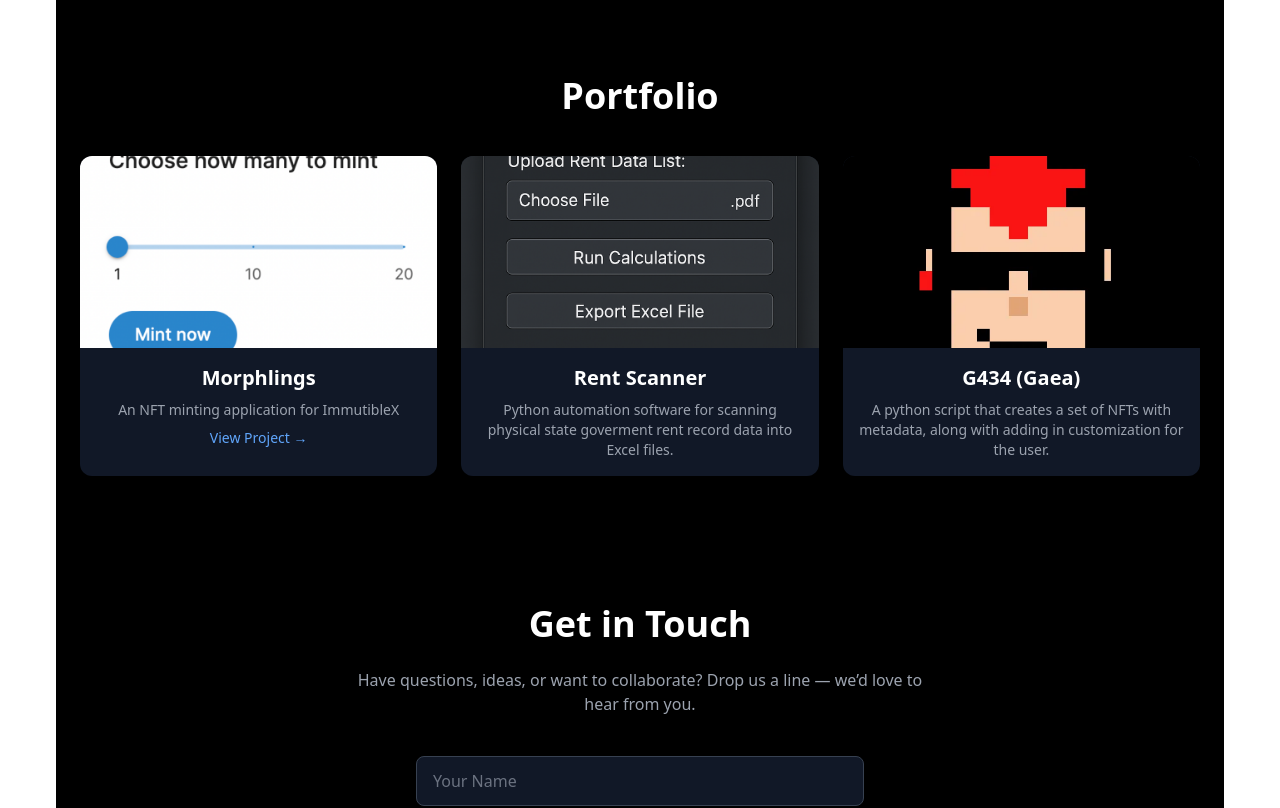
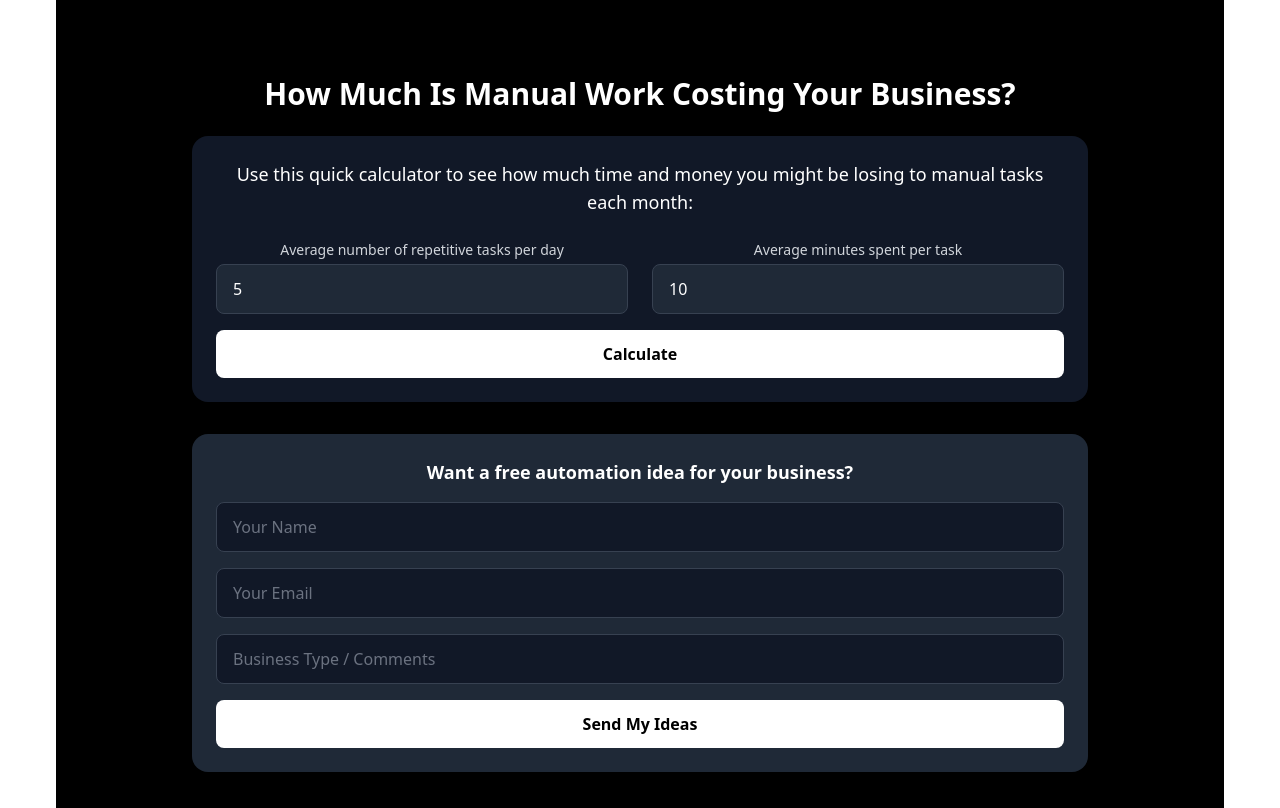
Before and after one commit to Jpcostan/sleepwalker-software, a React (Vite) app: page / in a window 1280 px wide. Shown: the part 820-1628 px from the top of the page. Built offline with nearby package versions, Linux system fonts and the light colour scheme.

Commit message:
Add lead magnet calculator section above contact form

```diff
--- a/src/App.tsx
+++ b/src/App.tsx
@@ -3,6 +3,7 @@ import Homepage from './pages/Homepage';
 import Contact from './components/Contact';
 import Portfolio from './components/Portfolio';
 import Footer from './components/Footer';
+import LeadMagnetCalculator from './components/LeadMagnetCalculator';
 
 
 function App() {
@@ -10,6 +11,7 @@ function App() {
     <>
       <div className="max-w-[1440px] mx-auto px-6">
         <Homepage />
+        <LeadMagnetCalculator />
         <Portfolio />
         <div id="contact">
           <Contact />
--- /dev/null
+++ b/src/components/LeadMagnetCalculator.tsx
@@ -0,0 +1,119 @@
+import React, { useState } from "react";
+
+export default function LeadMagnetCalculator() {
+  const [tasksPerDay, setTasksPerDay] = useState(5);
+  const [minutesPerTask, setMinutesPerTask] = useState(10);
+  const [hoursLost, setHoursLost] = useState(0);
+  const [moneyLost, setMoneyLost] = useState(0);
+
+  const [name, setName] = useState("");
+  const [email, setEmail] = useState("");
+  const [businessType, setBusinessType] = useState("");
+
+  const handleCalculate = () => {
+    const totalMinutesPerMonth = tasksPerDay * minutesPerTask * 30;
+    const hours = totalMinutesPerMonth / 60;
+    const costEstimate = hours * 30; // assume $30/hr
+    setHoursLost(hours);
+    setMoneyLost(costEstimate);
+  };
+
+  const handleSubmit = (e: React.FormEvent) => {
+    e.preventDefault();
+    fetch("https://formspree.io/f/mvgkwqdw", {
+      method: "POST",
+      headers: { "Content-Type": "application/json" },
+      body: JSON.stringify({
+        name,
+        email,
+        message: businessType,
+      }),
+    })
+      .then(() => alert("Thanks! We'll be in touch soon."))
+      .catch(() => alert("Something went wrong. Please try again."));
+  };
+
+  return (
+    <section className="bg-black py-16 px-4 md:px-6">
+      <div className="max-w-4xl mx-auto text-white">
+        <h1 className="text-3xl font-bold mb-6 text-center">How Much Is Manual Work Costing Your Business?</h1>
+
+        <div className="bg-gray-900 p-6 rounded-2xl shadow-xl mb-8">
+          <p className="mb-6 text-center text-lg">Use this quick calculator to see how much time and money you might be losing to manual tasks each month:</p>
+
+          <div className="grid grid-cols-1 md:grid-cols-2 gap-6 mb-4">
+            <div>
+              <label className="block mb-1 text-sm font-medium text-gray-300">Average number of repetitive tasks per day</label>
+              <input
+                type="number"
+                value={tasksPerDay}
+                onChange={(e) => setTasksPerDay(Number(e.target.value))}
+                placeholder="e.g. 5"
+                className="w-full bg-gray-800 border border-gray-700 rounded-lg px-4 py-3 text-white placeholder-gray-400 focus:outline-none focus:border-white"
+              />
+            </div>
+            <div>
+              <label className="block mb-1 text-sm font-medium text-gray-300">Average minutes spent per task</label>
+              <input
+                type="number"
+                value={minutesPerTask}
+                onChange={(e) => setMinutesPerTask(Number(e.target.value))}
+                placeholder="e.g. 10"
+                className="w-full bg-gray-800 border border-gray-700 rounded-lg px-4 py-3 text-white placeholder-gray-400 focus:outline-none focus:border-white"
+              />
+            </div>
+          </div>
+
+          <button
+            className="w-full bg-white text-black font-semibold py-3 px-6 rounded-lg hover:bg-gray-200 transition"
+            onClick={handleCalculate}
+          >
+            Calculate
+          </button>
+
+          {hoursLost > 0 && (
+            <div className="mt-6">
+              <p className="text-lg">⏱️ ~{hoursLost.toFixed(1)} hours/month lost</p>
+              <p className="text-lg">💸 Estimated cost: ${moneyLost.toFixed(2)}/month</p>
+            </div>
+          )}
+        </div>
+
+        <form onSubmit={handleSubmit} className="bg-gray-800 p-6 rounded-2xl shadow-xl space-y-4">
+          <p className="font-semibold text-lg text-center">Want a free automation idea for your business?</p>
+
+          <input
+            type="text"
+            value={name}
+            onChange={(e) => setName(e.target.value)}
+            placeholder="Your Name"
+            required
+            className="w-full bg-gray-900 border border-gray-700 rounded-lg px-4 py-3 text-white placeholder-gray-500 focus:outline-none focus:border-white"
+          />
+          <input
+            type="email"
+            value={email}
+            onChange={(e) => setEmail(e.target.value)}
+            placeholder="Your Email"
+            required
+            className="w-full bg-gray-900 border border-gray-700 rounded-lg px-4 py-3 text-white placeholder-gray-500 focus:outline-none focus:border-white"
+          />
+          <input
+            type="text"
+            value={businessType}
+            onChange={(e) => setBusinessType(e.target.value)}
+            placeholder="Business Type / Comments"
+            className="w-full bg-gray-900 border border-gray-700 rounded-lg px-4 py-3 text-white placeholder-gray-500 focus:outline-none focus:border-white"
+          />
+
+          <button
+            type="submit"
+            className="w-full bg-white text-black font-semibold py-3 px-6 rounded-lg hover:bg-gray-200 transition"
+          >
+            Send My Ideas
+          </button>
+        </form>
+      </div>
+    </section>
+  );
+}
```
